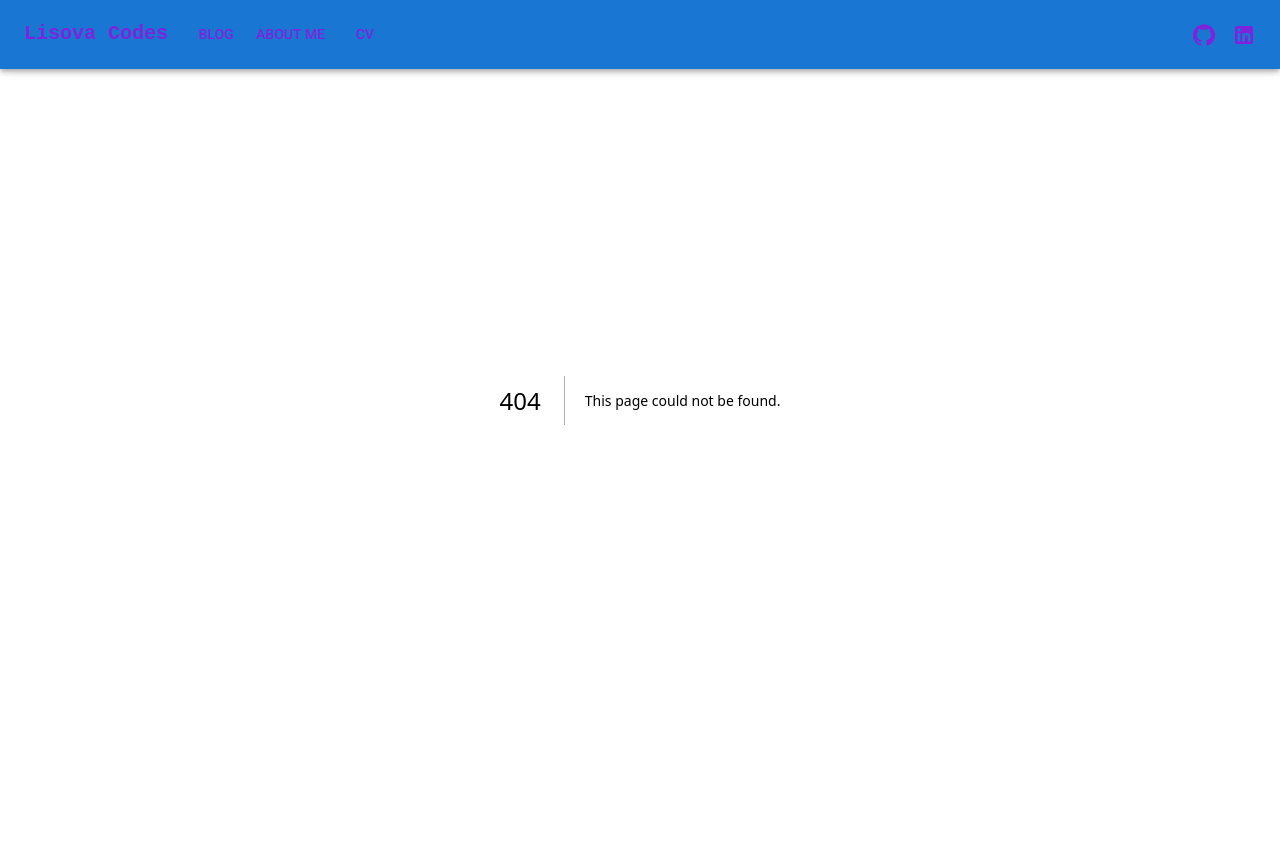
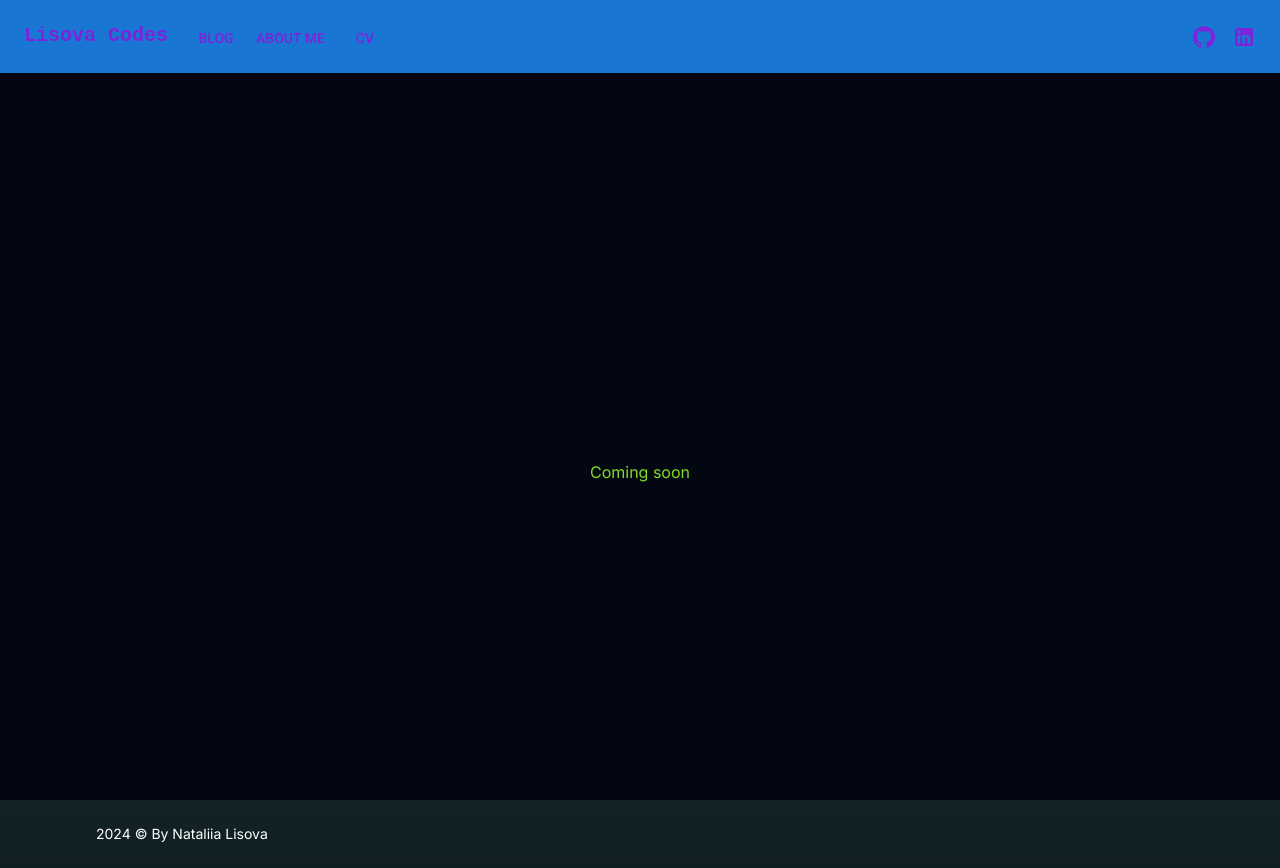
Before and after one commit to natalyalisova/lisova-codes, a Next.js app: page /about in a window 1280 px wide. Before the commit this address had no page. Built offline with nearby package versions, Linux system fonts and the light colour scheme.

Commit message:
feature: Add new pages

```diff
--- /dev/null
+++ b/src/app/about/page.tsx
@@ -0,0 +1,7 @@
+export default function AboutPage() {
+    return (
+        <div className="bg-gray-950 flex min-h-screen flex-col items-center place-content-center p-24">
+            <p className="mt-36 text-complementary-color">Coming soon</p>
+        </div>
+    );
+}
--- /dev/null
+++ b/src/app/blog/page.tsx
@@ -0,0 +1,7 @@
+export default function BlogPage() {
+    return (
+        <div className="bg-gray-950 flex min-h-screen flex-col items-center place-content-center p-24">
+            <p className="mt-36 text-complementary-color">Coming soon</p>
+        </div>
+    );
+}
--- a/src/app/components/NavBar.tsx
+++ b/src/app/components/NavBar.tsx
@@ -16,9 +16,7 @@ import theme from '../../theme';
 import {ThemeProvider,} from '@mui/material/styles';
 import {Box} from '@mui/system';
 import Link from "next/link";
-
-const pages = ['Blog', 'About me', 'CV',];
-const settings = ['Profile', 'Account', 'Dashboard', 'Logout'];
+import {NavLinks} from "@/app/constants";
 
 function ResponsiveAppBar() {
     const [anchorElNav, setAnchorElNav] = React.useState<null | HTMLElement>(null);
@@ -48,7 +46,7 @@ function ResponsiveAppBar() {
                             variant="h6"
                             noWrap
                             component="a"
-                            href="#app-bar-with-responsive-menu"
+                            href="/"
                             sx={{
                                 mr: 2,
                                 display: {xs: 'none', md: 'flex'},
@@ -60,7 +58,6 @@ function ResponsiveAppBar() {
                         >
                             Lisova Codes
                         </Typography>
-
                         <Box sx={{color: 'violet.main', flexGrow: 1, display: {xs: 'flex', md: 'none'}}}>
                             <IconButton
                                 size="large"
@@ -90,10 +87,15 @@ function ResponsiveAppBar() {
                                     display: {xs: 'block', md: 'none'},
                                 }}
                             >
-                                {pages.map((page) => (
-                                    <MenuItem key={page} onClick={handleCloseNavMenu}>
-                                        <Typography textAlign="center"
-                                                    className="text-primary-color hover:text-primary-color-pail">{page}</Typography>
+                                {NavLinks.map((page) => (
+                                    <MenuItem key={page.key} onClick={handleCloseNavMenu}>
+                                        <Link
+                                            href={page.href}
+                                            target={page.target}
+                                            className="block text-primary-color hover:text-primary-color-pail mr-4"
+                                            aria-current="page">
+                                            {page.text}
+                                        </Link>
                                     </MenuItem>
                                 ))}
                             </Menu>
@@ -102,7 +104,7 @@ function ResponsiveAppBar() {
                             variant="h5"
                             noWrap
                             component="a"
-                            href="#app-bar-with-responsive-menu"
+                            href="/"
                             sx={{
                                 mr: 2,
                                 display: {xs: 'flex', md: 'none'},
@@ -116,17 +118,22 @@ function ResponsiveAppBar() {
                             Lisova Codes
                         </Typography>
                         <Box sx={{flexGrow: 1, display: {xs: 'none', md: 'flex'}}}>
-                            {pages.map((page) => (
+                            {NavLinks.map((page) => (
                                 <Button
-                                    key={page}
+                                    key={page.key}
                                     onClick={handleCloseNavMenu}
                                     sx={{my: 2, color: '#7D23DC', display: 'block'}}
                                 >
-                                    {page}
+                                    <Link
+                                        href={page.href}
+                                        target={page.target}
+                                        className="block text-primary-color hover:text-primary-color-pail mt-1"
+                                        aria-current="page">
+                                        {page.text}
+                                    </Link>
                                 </Button>
                             ))}
                         </Box>
-
                         <Box sx={{flexGrow: 0}}>
                             <Tooltip title="GitHub">
                                 <Link href="https://github.com/natalyalisova" target="_blank" rel="noopener noreferrer">
--- /dev/null
+++ b/src/app/constants/index.ts
@@ -0,0 +1,8 @@
+export const NavLinks = [
+    {href: "/blog", key: "blog", text: "Blog", target:"_self"},
+    {href: "/about", key: "about_me", text: "about me", target:"_self"},
+    {
+        href: "https://drive.google.com/file/d/17V5NuGYr8fYPbWg51Mx7YoUuAZ0PFm5Y/view",
+        key: "CV",
+        text: "CV", target:"_blank"
+    }]
```
